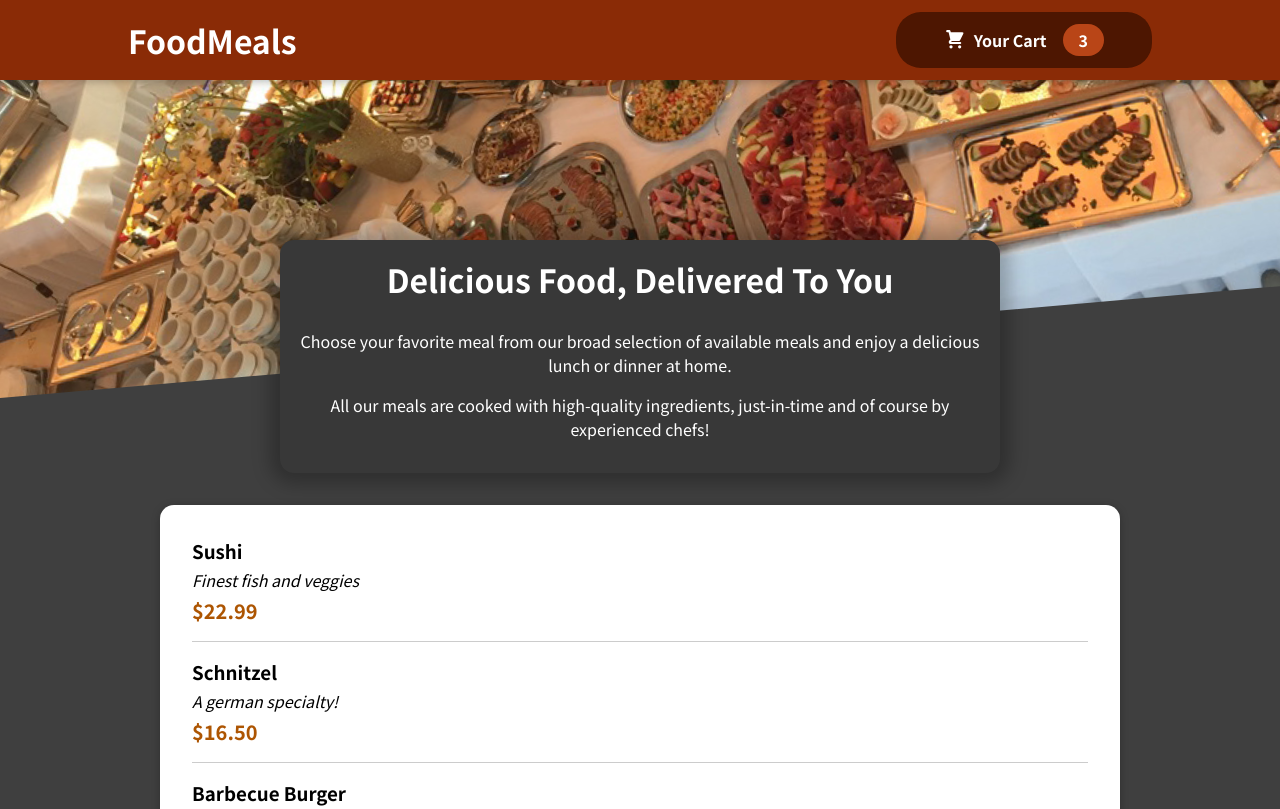
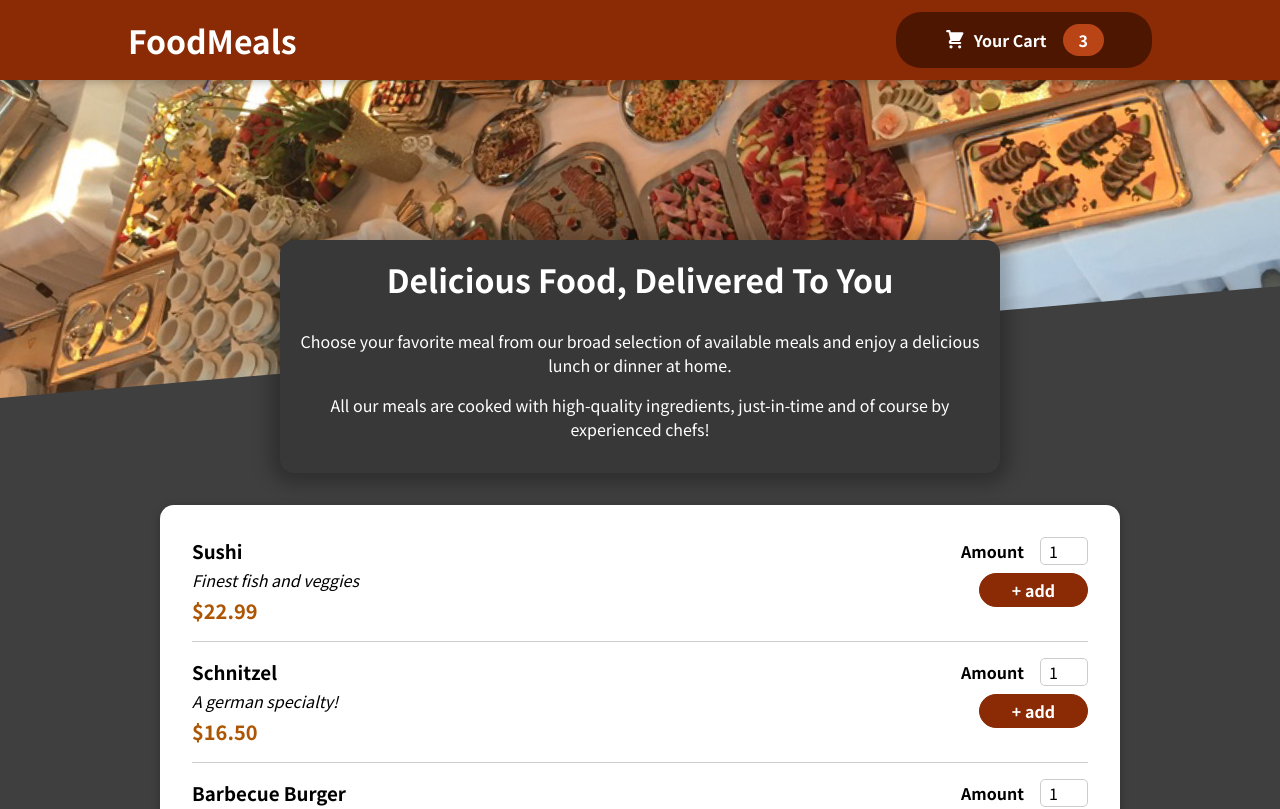
Before and after one commit to MEBARKI16/Building-a-Food-Order-App, a React (Create React App) app: page / in a window 1280 px wide. Shown: the top 809 px of the page. Built offline with nearby package versions, Linux system fonts and the light colour scheme.

Commit message:
Adding a Form

```diff
--- /dev/null
+++ b/src/components/Meals/MealItemForm.js
@@ -0,0 +1,18 @@
+import classes from './MealItemForm.module.css'
+import Input from '../UI/Input';
+const MealItemForm = props => {
+    return(
+       <form className={classes.form}>
+        <Input label='Amount' input={{
+            id:'amount',
+            type:'number',
+            min:'1',
+            max:'5',
+            step:'1',
+            defaultValue:'1'
+        }}/>
+        <button>+ add</button>
+       </form>
+    );
+}
+export default MealItemForm;
--- /dev/null
+++ b/src/components/Meals/MealItemForm.module.css
@@ -0,0 +1,20 @@
+.form {
+    text-align: right;
+  }
+
+  .form button {
+    font: inherit;
+    cursor: pointer;
+    background-color: #8a2b06;
+    border: 1px solid #8a2b06;
+    color: white;
+    padding: 0.25rem 2rem;
+    border-radius: 20px;
+    font-weight: bold;
+  }
+
+  .form button:hover,
+  .form button:active {
+    background-color: #641e03;
+    border-color: #641e03;
+  }
--- a/src/components/Meals/MealsItem.js
+++ b/src/components/Meals/MealsItem.js
@@ -1,4 +1,5 @@
 import classes from './MealsItem.module.css'
+import MealItemForm from './MealItemForm';
 const MealsItem = props => {
     const price = `$${props.price.toFixed(2)}`;
     return <li className={classes.meal}>
@@ -8,7 +9,7 @@
          <div className={classes.price}>{price}</div>
         </div>
         <div>
-
+          <MealItemForm/>
         </div>
     </li>
 }
--- /dev/null
+++ b/src/components/UI/Input.js
@@ -0,0 +1,10 @@
+import classes from './Input.module.css'
+const Input = props => {
+    return(
+        <div className={classes.input}>
+            <label htmlFor={props.input.id}>{props.label}</label>
+            <input {...props.input}/>
+        </div>
+    );
+}
+export default Input;
--- /dev/null
+++ b/src/components/UI/Input.module.css
@@ -0,0 +1,18 @@
+.input {
+    display: flex;
+    align-items: center;
+    margin-bottom: 0.5rem;
+  }
+
+  .input label {
+    font-weight: bold;
+    margin-right: 1rem;
+  }
+
+  .input input {
+    width: 3rem;
+    border-radius: 5px;
+    border: 1px solid #ccc;
+    font: inherit;
+    padding-left: 0.5rem;
+  }
```
